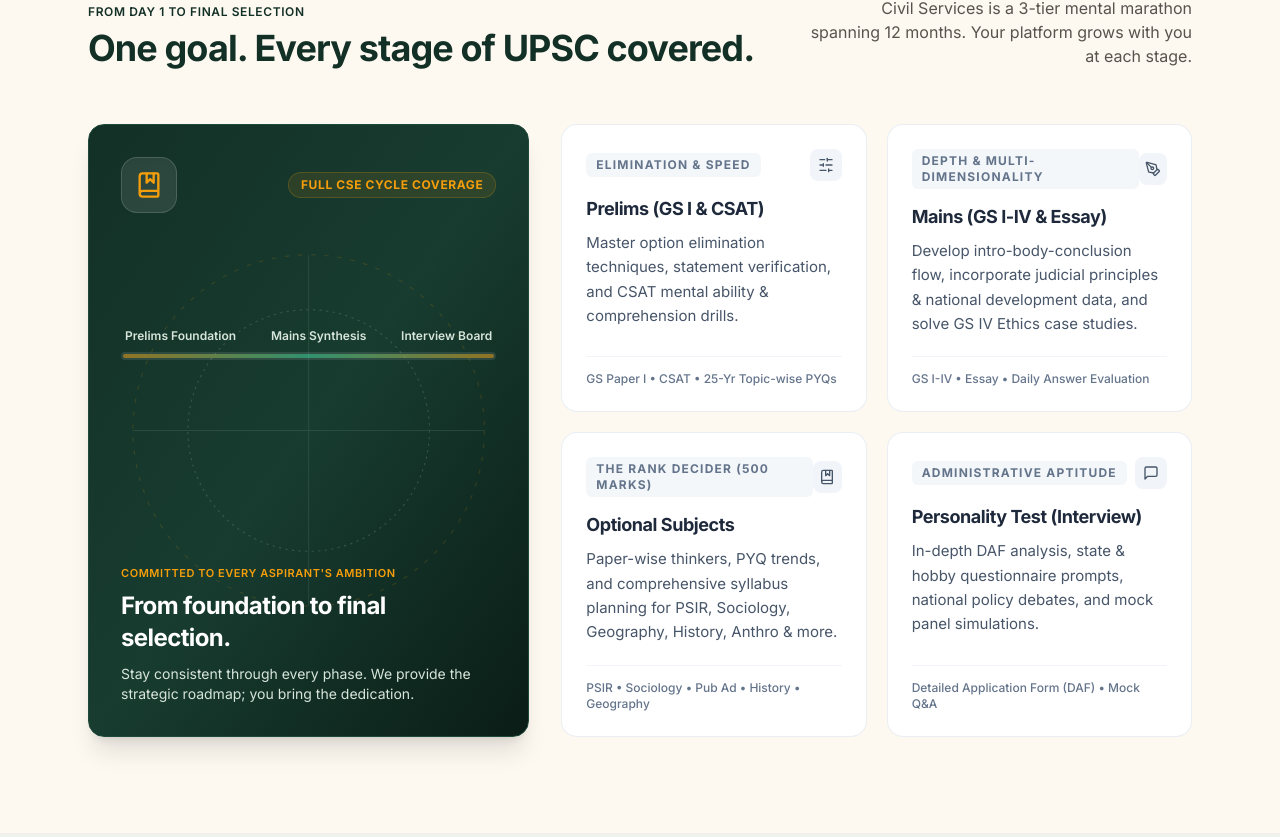
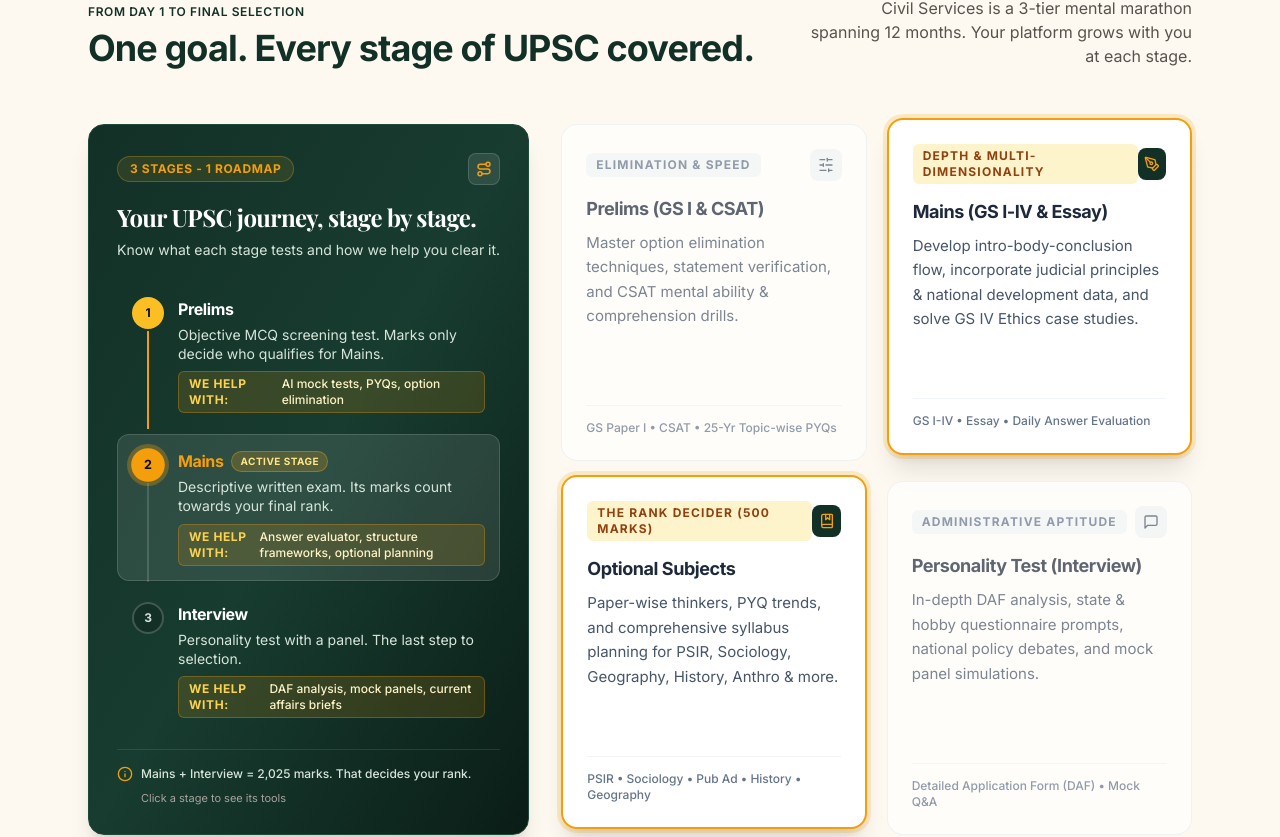
Before and after one commit to Farhaan-Coder/UPSC_WEBPAGE_UPDATED, a React (Vite) app: page / in a window 1280 px wide. Shown: the part 5752-6589 px from the top of the page. Built offline with nearby package versions, Linux system fonts and the light colour scheme; a web font is replaced by a local one.

Commit message:
feat: redesign stages left card into interactive JourneyRoadmapCard with stepper and cross-card linking

```diff
--- /dev/null
+++ b/src/components/JourneyRoadmapCard.jsx
@@ -0,0 +1,162 @@
+import React from 'react';
+import { Route, Info } from 'lucide-react';
+
+export const JOURNEY_STEPS = [
+  {
+    step: 1,
+    name: 'Prelims',
+    whatItIs: 'Objective MCQ screening test. Marks only decide who qualifies for Mains.',
+    helpWith: 'AI mock tests, PYQs, option elimination',
+    mappedCardIds: ['prelims'],
+  },
+  {
+    step: 2,
+    name: 'Mains',
+    whatItIs: 'Descriptive written exam. Its marks count towards your final rank.',
+    helpWith: 'Answer evaluator, structure frameworks, optional planning',
+    mappedCardIds: ['mains', 'optional'],
+  },
+  {
+    step: 3,
+    name: 'Interview',
+    whatItIs: 'Personality test with a panel. The last step to selection.',
+    helpWith: 'DAF analysis, mock panels, current affairs briefs',
+    mappedCardIds: ['interview'],
+  },
+];
+
+export default function JourneyRoadmapCard({
+  activeStep,
+  hoveredStep,
+  onStepSelect,
+  onStepHover,
+  onCardMouseEnter,
+  onCardMouseLeave,
+}) {
+  const currentStep = hoveredStep !== null ? hoveredStep : activeStep;
+
+  return (
+    <div
+      onMouseEnter={onCardMouseEnter}
+      onMouseLeave={onCardMouseLeave}
+      className="rounded-2xl bg-gradient-to-br from-[#133026] via-[#183C30] to-[#0A1D16] text-white p-6 sm:p-7 flex flex-col justify-between shadow-xl border border-[#1E493B] transition-all duration-300 hover:shadow-2xl h-full"
+    >
+      <div>
+        {/* Top Row: Pill Badge and Line Icon */}
+        <div className="flex items-center justify-between gap-3 mb-4">
+          <span className="inline-flex items-center gap-1.5 px-3 py-1 rounded-full bg-amber-400/10 border border-amber-400/25 text-[#F59E0B] text-xs font-bold uppercase tracking-wider">
+            3 STAGES - 1 ROADMAP
+          </span>
+          <div className="w-8 h-8 rounded-lg bg-white/10 border border-white/15 flex items-center justify-center text-[#F59E0B]">
+            <Route className="w-4 h-4 stroke-[2.2]" />
+          </div>
+        </div>
+
+        {/* Title & Sub-line */}
+        <h3 className="text-xl sm:text-2xl font-serif font-bold text-white tracking-tight leading-snug mb-1.5">
+          Your UPSC journey, stage by stage.
+        </h3>
+        <p className="text-sm text-[#D7E5DB] leading-relaxed font-normal mb-5">
+          Know what each stage tests and how we help you clear it.
+        </p>
+
+        {/* Vertical Stepper */}
+        <div className="space-y-1.5">
+          {JOURNEY_STEPS.map((stepItem, idx) => {
+            const isStepActive = currentStep === stepItem.step;
+            const isStepPassed = currentStep !== null && currentStep > stepItem.step;
+            const isLineFilled = currentStep !== null && currentStep > stepItem.step;
+
+            return (
+              <button
+                key={stepItem.step}
+                type="button"
+                onClick={() => onStepSelect(stepItem.step)}
+                onMouseEnter={() => onStepHover(stepItem.step)}
+                onMouseLeave={() => onStepHover(null)}
+                onFocus={() => onStepHover(stepItem.step)}
+                onBlur={() => onStepHover(null)}
+                aria-pressed={isStepActive}
+                aria-controls="stages-grid"
+                className={`w-full text-left p-3 sm:p-3.5 rounded-xl transition-all duration-200 cursor-pointer focus:outline-none focus:ring-2 focus:ring-[#F59E0B] focus:ring-offset-2 focus:ring-offset-[#133026] min-h-[44px] flex items-start gap-3.5 relative ${
+                  isStepActive
+                    ? 'bg-white/10 shadow-sm border border-white/15'
+                    : 'hover:bg-white/5 border border-transparent'
+                }`}
+              >
+                {/* Left Column: Number Circle & Continuous Vertical Connecting Line */}
+                <div className="flex flex-col items-center shrink-0 self-stretch relative">
+                  <div
+                    className={`w-8 h-8 rounded-full flex items-center justify-center text-xs font-bold transition-all duration-300 z-10 shrink-0 ${
+                      isStepActive
+                        ? 'bg-[#F59E0B] text-stone-950 font-extrabold ring-4 ring-[#F59E0B]/30 scale-105'
+                        : isStepPassed
+                        ? 'bg-amber-400 text-stone-950 font-bold'
+                        : 'bg-[#133026] text-[#D7E5DB] border-2 border-white/20'
+                    }`}
+                  >
+                    {stepItem.step}
+                  </div>
+
+                  {/* Vertical Line with Amber Progress Fill */}
+                  {idx < JOURNEY_STEPS.length - 1 && (
+                    <div className="w-0.5 flex-1 min-h-[40px] bg-white/15 my-0.5 relative overflow-hidden -mb-4 z-0">
+                      <div
+                        className={`w-full bg-[#F59E0B] transition-all duration-500 ease-out ${
+                          isLineFilled ? 'h-full' : 'h-0'
+                        }`}
+                      />
+                    </div>
+                  )}
+                </div>
+
+                {/* Right Column: Stage Details */}
+                <div className="flex-1 min-w-0">
+                  <div className="flex items-center gap-2">
+                    <span
+                      className={`font-sans font-bold text-base tracking-tight transition-colors ${
+                        isStepActive ? 'text-[#F59E0B]' : 'text-white'
+                      }`}
+                    >
+                      {stepItem.name}
+                    </span>
+                    {isStepActive && (
+                      <span className="text-[10px] font-bold uppercase tracking-wider text-amber-200 bg-amber-500/20 border border-amber-400/30 px-2 py-0.5 rounded-full">
+                        Active Stage
+                      </span>
+                    )}
+                  </div>
+
+                  <p className="text-sm text-[#D7E5DB] leading-snug font-normal mt-1">
+                    {stepItem.whatItIs}
+                  </p>
+
+                  <div className="mt-2 inline-flex items-center gap-1.5 px-2.5 py-1 rounded-md bg-[#F59E0B]/15 border border-[#F59E0B]/30 text-xs font-semibold text-amber-200">
+                    <span className="text-xs uppercase font-bold tracking-wider text-amber-300">
+                      We help with:
+                    </span>
+                    <span className="text-xs font-medium text-amber-100">
+                      {stepItem.helpWith}
+                    </span>
+                  </div>
+                </div>
+              </button>
+            );
+          })}
+        </div>
+      </div>
+
+      {/* Footer Section */}
+      <div className="border-t border-white/10 pt-3.5 mt-4">
+        {/* Verify these figures against the latest official UPSC notification before submission. */}
+        <div className="flex items-start gap-2 text-xs text-[#D7E5DB] font-medium leading-relaxed">
+          <Info className="w-4 h-4 text-[#F59E0B] shrink-0 mt-0.5" />
+          <span>Mains + Interview = 2,025 marks. That decides your rank.</span>
+        </div>
+        <p className="text-[11px] text-stone-400 font-normal mt-1.5 pl-6">
+          Click a stage to see its tools
+        </p>
+      </div>
+    </div>
+  );
+}
--- a/src/components/StagesCovered.jsx
+++ b/src/components/StagesCovered.jsx
@@ -1,5 +1,6 @@
-import React from 'react';
+import React, { useState, useEffect } from 'react';
 import { SlidersHorizontal, PenTool, BookMarked, MessageSquare } from 'lucide-react';
+import JourneyRoadmapCard from './JourneyRoadmapCard';
 
 const stagesData = [
   {
@@ -36,7 +37,57 @@
   },
 ];
 
+const STEP_TO_CARD_IDS = {
+  1: ['prelims'],
+  2: ['mains', 'optional'],
+  3: ['interview'],
+};
+
 export default function StagesCovered() {
+  const [activeStep, setActiveStep] = useState(1);
+  const [hoveredStep, setHoveredStep] = useState(null);
+  const [isAutoPlayPaused, setIsAutoPlayPaused] = useState(false);
+  const [userInteracted, setUserInteracted] = useState(false);
+
+  // Auto-play highlights Step 1, 2, 3 in a loop every 4s unless paused, interacted, or prefers-reduced-motion
+  useEffect(() => {
+    if (typeof window === 'undefined') return;
+    const mediaQuery = window.matchMedia('(prefers-reduced-motion: reduce)');
+    if (mediaQuery.matches || userInteracted || isAutoPlayPaused) return;
+
+    const timer = setInterval(() => {
+      setActiveStep((prev) => (prev ? (prev % 3) + 1 : 1));
+    }, 4000);
+
+    return () => clearInterval(timer);
+  }, [userInteracted, isAutoPlayPaused]);
+
+  const handleStepSelect = (stepNum) => {
+    setUserInteracted(true);
+    // Clicking again resets everything
+    if (activeStep === stepNum) {
+      setActiveStep(null);
+    } else {
+      setActiveStep(stepNum);
+    }
+  };
+
+  const handleStepHover = (stepNum) => {
+    setHoveredStep(stepNum);
+  };
+
+  const handleCardMouseEnter = () => {
+    setIsAutoPlayPaused(true);
+  };
+
+  const handleCardMouseLeave = () => {
+    setIsAutoPlayPaused(false);
+    setHoveredStep(null);
+  };
+
+  const currentDisplayStep = hoveredStep !== null ? hoveredStep : activeStep;
+  const activeMappedIds = currentDisplayStep ? STEP_TO_CARD_IDS[currentDisplayStep] || [] : [];
+
   return (
     <section className="py-20 lg:py-24 bg-[#FDF9F1] border-b border-stone-200/60" id="stages">
       <div className="max-w-6xl mx-auto px-4 sm:px-6">
@@ -59,68 +110,57 @@
         {/* Section Layout */}
         <div className="grid grid-cols-1 lg:grid-cols-12 gap-8 items-stretch">
 
-          {/* Aspirant Spotlight Card - Original SVG & Gradient Illustration Container */}
-          <div className="lg:col-span-5 rounded-2xl overflow-hidden bg-gradient-to-br from-[#133026] via-[#183C30] to-[#0A1D16] text-white relative shadow-xl min-h-[420px] flex flex-col justify-between p-6 sm:p-8 transition-all duration-300 hover:-translate-y-1.5 hover:shadow-2xl border border-[#1E493B] group">
-            {/* Background Decorative SVG Graphic */}
-            <div className="absolute inset-0 opacity-15 pointer-events-none overflow-hidden">
-              <svg className="w-full h-full" viewBox="0 0 400 400" fill="none" xmlns="http://www.w3.org/2000/svg">
-                <circle cx="200" cy="200" r="160" stroke="#F59E0B" strokeWidth="1" strokeDasharray="4 8" />
-                <circle cx="200" cy="200" r="110" stroke="#FFFFFF" strokeWidth="1" strokeDasharray="2 4" />
-                <path d="M200 40V360M40 200H360" stroke="#BCD3C3" strokeWidth="0.75" />
-              </svg>
-            </div>
-
-            {/* Top Illustration Element */}
-            <div className="relative z-10 flex items-center justify-between">
-              <div className="w-14 h-14 rounded-2xl bg-white/10 border border-white/15 flex items-center justify-center text-[#F59E0B] shadow-inner group-hover:scale-105 transition-transform">
-                <BookMarked className="w-7 h-7 stroke-[2]" />
-              </div>
-              <span className="text-[10px] sm:text-xs font-bold text-[#F59E0B] bg-[#F59E0B]/10 border border-[#F59E0B]/20 px-3 py-1 rounded-full uppercase tracking-wider">
-                Full CSE Cycle Coverage
-              </span>
-            </div>
-
-            {/* Mid Graphic: Progression Nodes */}
-            <div className="relative z-10 my-auto py-6">
-              <div className="flex items-center justify-between text-xs font-semibold text-[#D7E5DB] mb-2 px-1">
-                <span>Prelims Foundation</span>
-                <span>Mains Synthesis</span>
-                <span>Interview Board</span>
-              </div>
-              <div className="w-full h-2 bg-white/10 rounded-full overflow-hidden p-0.5">
-                <div className="h-full bg-gradient-to-r from-[#F59E0B] via-emerald-400 to-[#F59E0B] rounded-full w-full animate-pulse" />
-              </div>
-            </div>
-
-            {/* HTML / Tailwind Text Content Overlay */}
-            <div className="relative z-10 mt-auto flex flex-col justify-end">
-              <span className="text-[11px] font-semibold text-[#F59E0B] tracking-wider block mb-2 uppercase">
-                COMMITTED TO EVERY ASPIRANT'S AMBITION
-              </span>
-              <h3 className="text-xl sm:text-2xl font-sans font-bold text-white tracking-tight leading-tight mb-2.5">
-                From foundation to final selection.
-              </h3>
-              <p className="text-xs sm:text-sm text-[#D7E5DB] leading-relaxed font-normal">
-                Stay consistent through every phase. We provide the strategic roadmap; you bring the dedication.
-              </p>
-            </div>
+          {/* Left Column: Interactive Roadmap Card */}
+          <div className="lg:col-span-5 h-full flex flex-col">
+            <JourneyRoadmapCard
+              activeStep={activeStep}
+              hoveredStep={hoveredStep}
+              onStepSelect={handleStepSelect}
+              onStepHover={handleStepHover}
+              onCardMouseEnter={handleCardMouseEnter}
+              onCardMouseLeave={handleCardMouseLeave}
+            />
           </div>
 
-          {/* Preparation Stages Grid */}
-          <div className="lg:col-span-7 grid grid-cols-1 sm:grid-cols-2 gap-5">
+          {/* Right Column: Preparation Stages Grid */}
+          <div
+            id="stages-grid"
+            className="lg:col-span-7 grid grid-cols-1 sm:grid-cols-2 gap-5 items-stretch"
+          >
             {stagesData.map((stage) => {
               const Icon = stage.icon;
+              const isMapped = currentDisplayStep !== null && activeMappedIds.includes(stage.id);
+              const isDimmed = currentDisplayStep !== null && !isMapped;
+
               return (
                 <div
                   key={stage.id}
-                  className="bg-white border border-slate-200/70 rounded-2xl p-6 flex flex-col justify-between shadow-xs transition-all duration-300 hover:-translate-y-1 hover:shadow-xl hover:border-slate-300 cursor-default group"
+                  className={`bg-white rounded-2xl p-6 flex flex-col justify-between cursor-default transition-all duration-300 ${
+                    isMapped
+                      ? 'border-2 border-[#F59E0B] ring-4 ring-[#F59E0B]/20 shadow-xl -translate-y-1.5 opacity-100'
+                      : isDimmed
+                      ? 'border border-slate-200/70 opacity-70 shadow-xs translate-y-0'
+                      : 'border border-slate-200/70 opacity-100 shadow-xs hover:-translate-y-1 hover:shadow-xl hover:border-slate-300'
+                  }`}
                 >
                   <div>
                     <div className="flex items-center justify-between mb-3.5">
-                      <span className="text-[10px] sm:text-xs font-bold uppercase tracking-widest text-slate-500 bg-slate-100/80 rounded-md px-2.5 py-1">
+                      <span
+                        className={`text-[10px] sm:text-xs font-bold uppercase tracking-widest px-2.5 py-1 rounded-md transition-colors ${
+                          isMapped
+                            ? 'text-amber-800 bg-amber-100/90'
+                            : 'text-slate-500 bg-slate-100/80'
+                        }`}
+                      >
                         {stage.tag}
                       </span>
-                      <div className="w-8 h-8 rounded-lg bg-slate-100 text-slate-600 flex items-center justify-center transition-colors group-hover:bg-[#133026] group-hover:text-[#F59E0B]">
+                      <div
+                        className={`w-8 h-8 rounded-lg flex items-center justify-center transition-colors ${
+                          isMapped
+                            ? 'bg-[#133026] text-[#F59E0B]'
+                            : 'bg-slate-100 text-slate-600'
+                        }`}
+                      >
                         <Icon className="w-4 h-4" />
                       </div>
                     </div>
```
